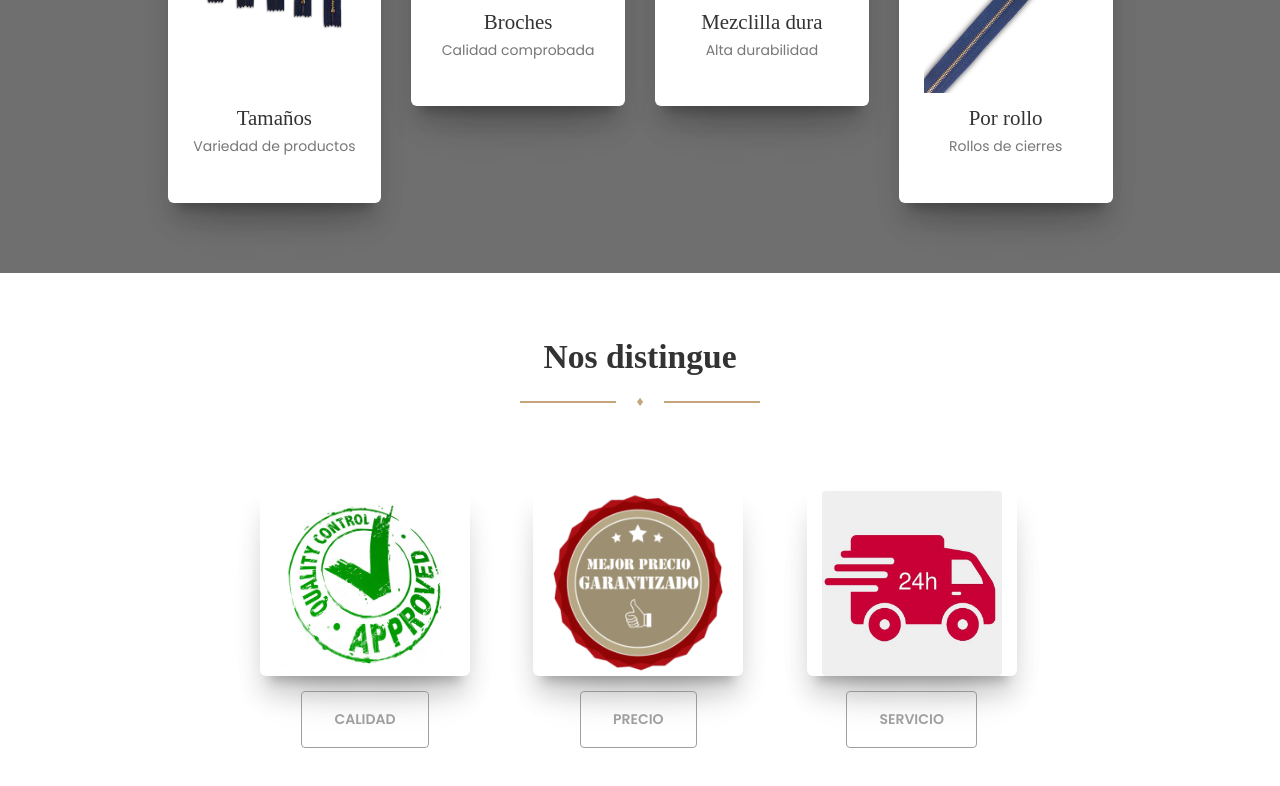
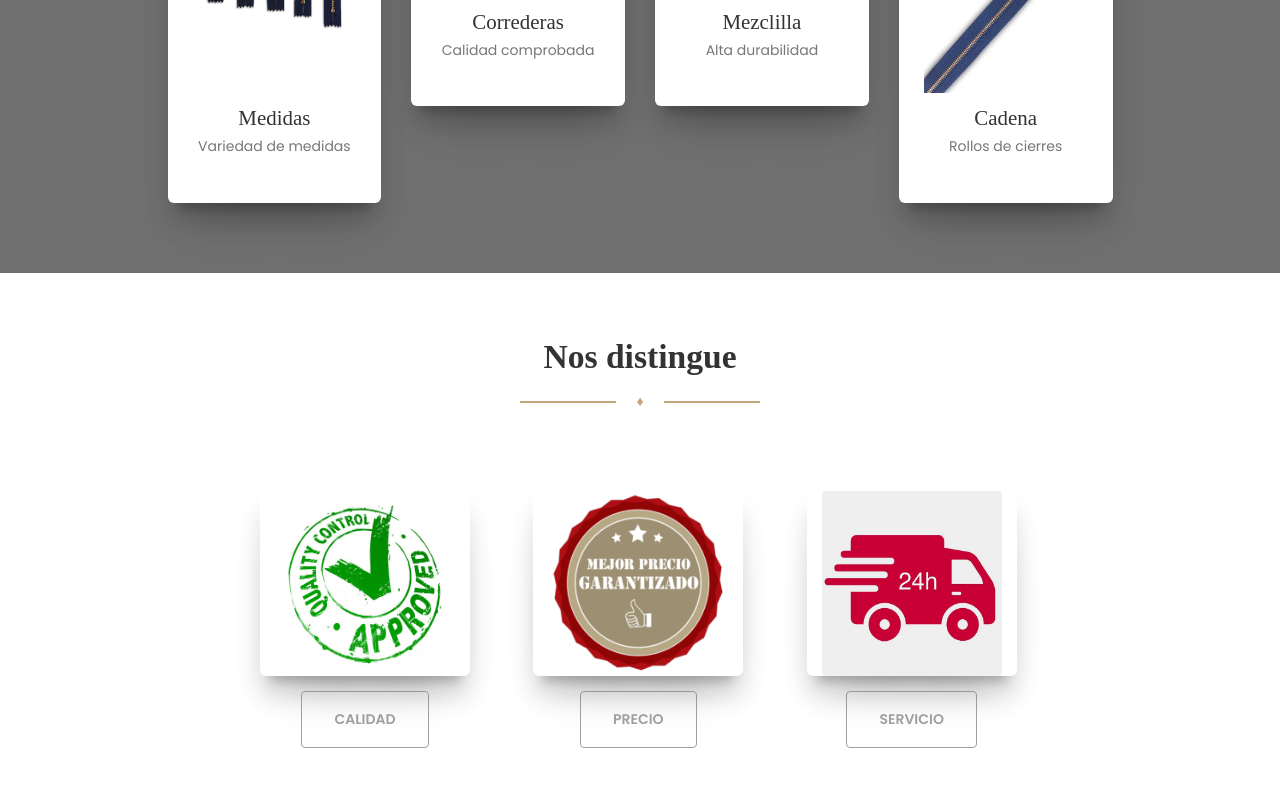
Before and after one commit to lextes/cierresalma, a plain HTML site: page index.html in a window 1280 px wide. Shown: the part 1996-2782 px from the top of the page. Drawn offline with nearby package versions, Linux system fonts and the light colour scheme; some packages are replaced by stand-ins of ours; a web font is replaced by a local one.

Commit message:
changes fix

```diff
--- a/index.html
+++ b/index.html
@@ -153,8 +153,8 @@
                                                     <img alt="..." src="assets/img/productos/banner1A.png"/>
                                                 </div>
                                                 <div class="description">
-                                                    <h3 class="title">Tamaños</h3>
-                                                    <p class="small-text">Variedad de productos</p>
+                                                    <h3 class="title">Medidas</h3>
+                                                    <p class="small-text">Variedad de medidas</p>
                                                 </div>
                                             </div>
                                         </div>
@@ -166,7 +166,7 @@
                                                     <img alt="..." src="assets/img/productos/bannerH.png"/>
                                                 </div>
                                                 <div class="description">
-                                                    <h3 class="title">Broches</h3>
+                                                    <h3 class="title">Correderas</h3>
                                                     <p class="small-text">Calidad comprobada</p>
                                                 </div>
                                             </div>
@@ -179,7 +179,7 @@
                                                     <img alt="..." src="assets/img/productos/banner3A.png"/>
                                                 </div>
                                                 <div class="description">
-                                                    <h3 class="title">Mezclilla dura</h3>
+                                                    <h3 class="title">Mezclilla</h3>
                                                     <p class="small-text">Alta durabilidad</p>
                                                 </div>
                                             </div>
@@ -192,7 +192,7 @@
                                                     <img alt="..." src="assets/img/productos/banner4A.png"/>
                                                 </div>
                                                 <div class="description">
-                                                    <h3 class="title">Por rollo</h3>
+                                                    <h3 class="title">Cadena</h3>
                                                     <p class="small-text">Rollos de cierres</p>
                                                 </div>
                                             </div>
```
